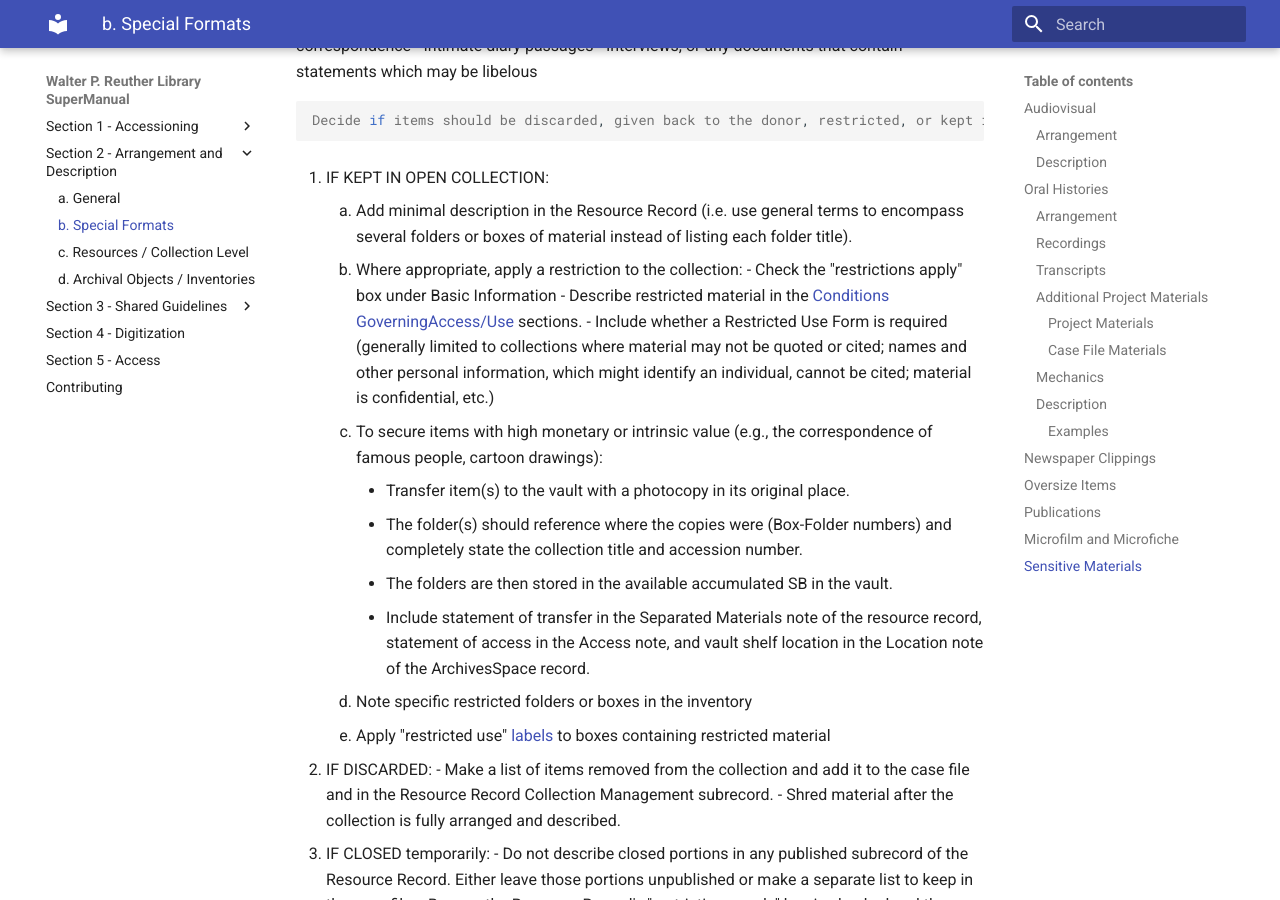
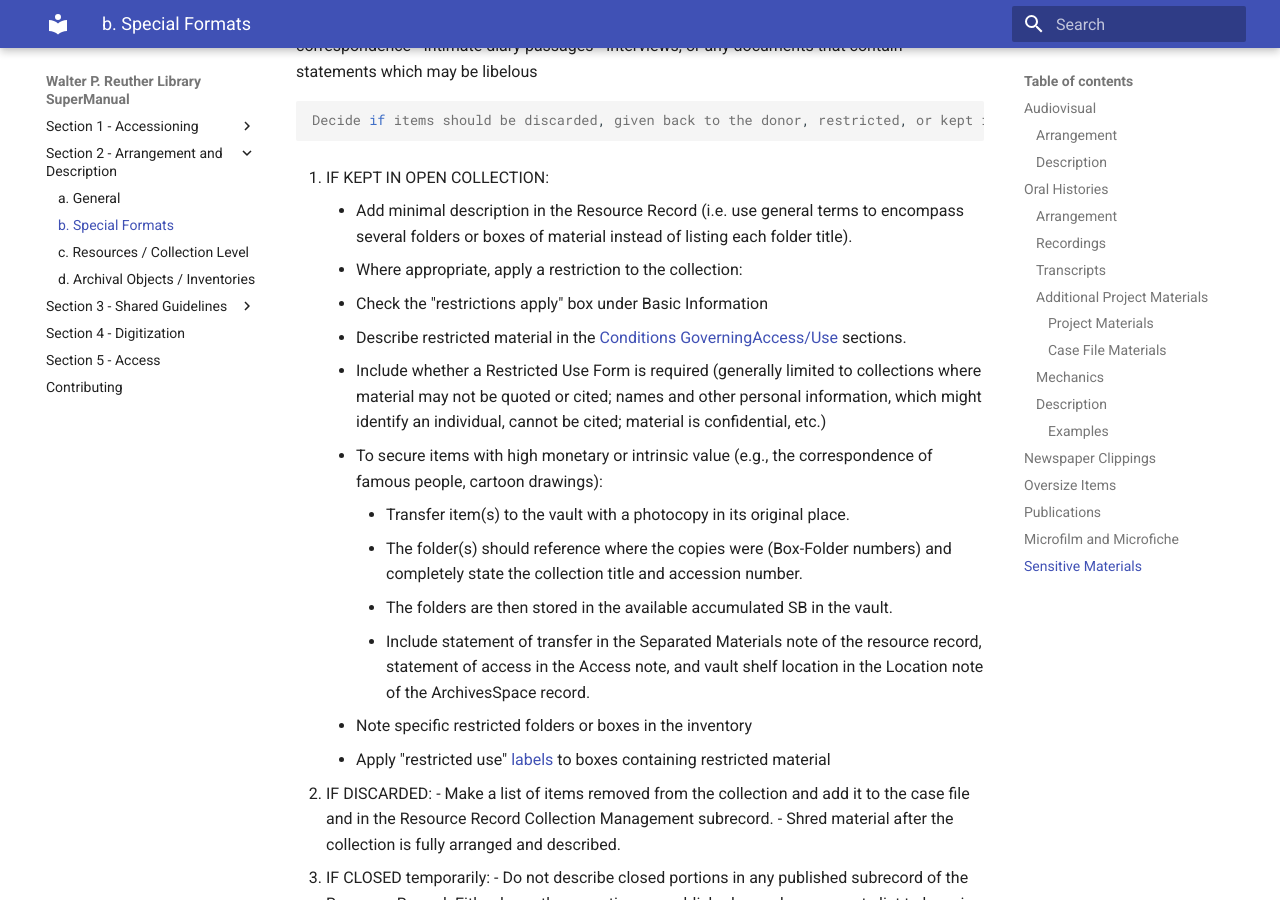
Before and after one commit to WSUReuther/SuperManual, an MkDocs documentation site: the page built from docs/02_arrangement/02_02_special-formats.md, in a window 1280 px wide and 900 px high, scrolled down 12433 px. Built offline with MkDocs 1.6.1 and Material for MkDocs 9.7.7, drawn with Linux system fonts in a browser that asks for light colours; part of the change alters nothing that is shown.

```diff
--- a/docs/02_arrangement/02_02_special-formats.md
+++ b/docs/02_arrangement/02_02_special-formats.md
@@ -463,20 +463,18 @@ As much as possible, identify any documents of a very personal nature such as:
     Decide if items should be discarded, given back to the donor, restricted, or kept in the collection.
 
   1. IF KEPT IN OPEN COLLECTION:
-    1. Add minimal description in the Resource Record (i.e. use general terms to encompass several folders or boxes of material instead of listing each folder title).
-    2. Where appropriate, apply a restriction to the collection:
+    - Add minimal description in the Resource Record (i.e. use general terms to encompass several folders or boxes of material instead of listing each folder title).
+    - Where appropriate, apply a restriction to the collection:
       - Check the "restrictions apply" box under Basic Information
       - Describe restricted material in the [Conditions GoverningAccess/Use](../03_shared/03_04_notes.md#conditions-governing-access) sections.
       - Include whether a Restricted Use Form is required (generally limited to collections where material may not be quoted or cited; names and other personal information, which might identify an individual, cannot be cited; material is confidential, etc.)
-    3. To secure items with high monetary or intrinsic value (e.g., the correspondence of famous people, cartoon drawings):
+    - To secure items with high monetary or intrinsic value (e.g., the correspondence of famous people, cartoon drawings):
         - Transfer item(s) to the vault with a photocopy in its original place.
         - The folder(s) should reference where the copies were (Box-Folder numbers) and completely state the collection title and accession number.
         - The folders are then stored in the available accumulated SB in the vault.
         - Include statement of transfer in the Separated Materials note of the resource record, statement of access in the Access note, and vault shelf location in the Location note of the ArchivesSpace record.
-    4. Note specific restricted folders or boxes in the inventory
-    5. Apply "restricted use"
-    [labels](https://waynestateprod.sharepoint.com/:f:/r/sites/Libraries/Reuther/Documents/Collections/Arrangement_Description/Labels?csf=1&web=1&e=gLZBpF)
-    to boxes containing restricted material
+    - Note specific restricted folders or boxes in the inventory
+    - Apply "restricted use" [labels](https://waynestateprod.sharepoint.com/:f:/r/sites/Libraries/Reuther/Documents/Collections/Arrangement_Description/Labels?csf=1&web=1&e=gLZBpF) to boxes containing restricted material
 
   2.  IF DISCARDED:
   - Make a list of items removed from the collection and add it to the case file and in the Resource Record Collection Management subrecord.
```
